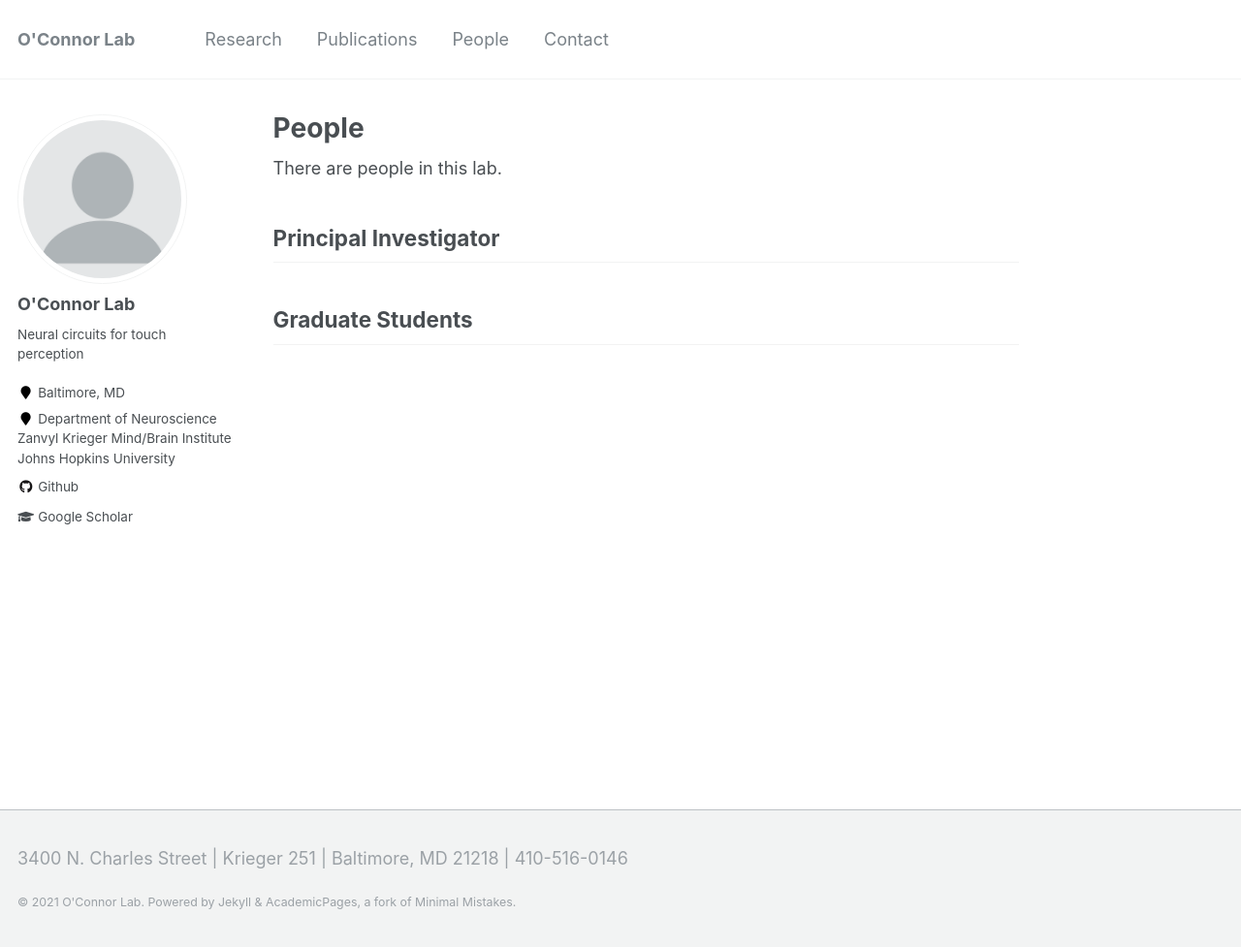
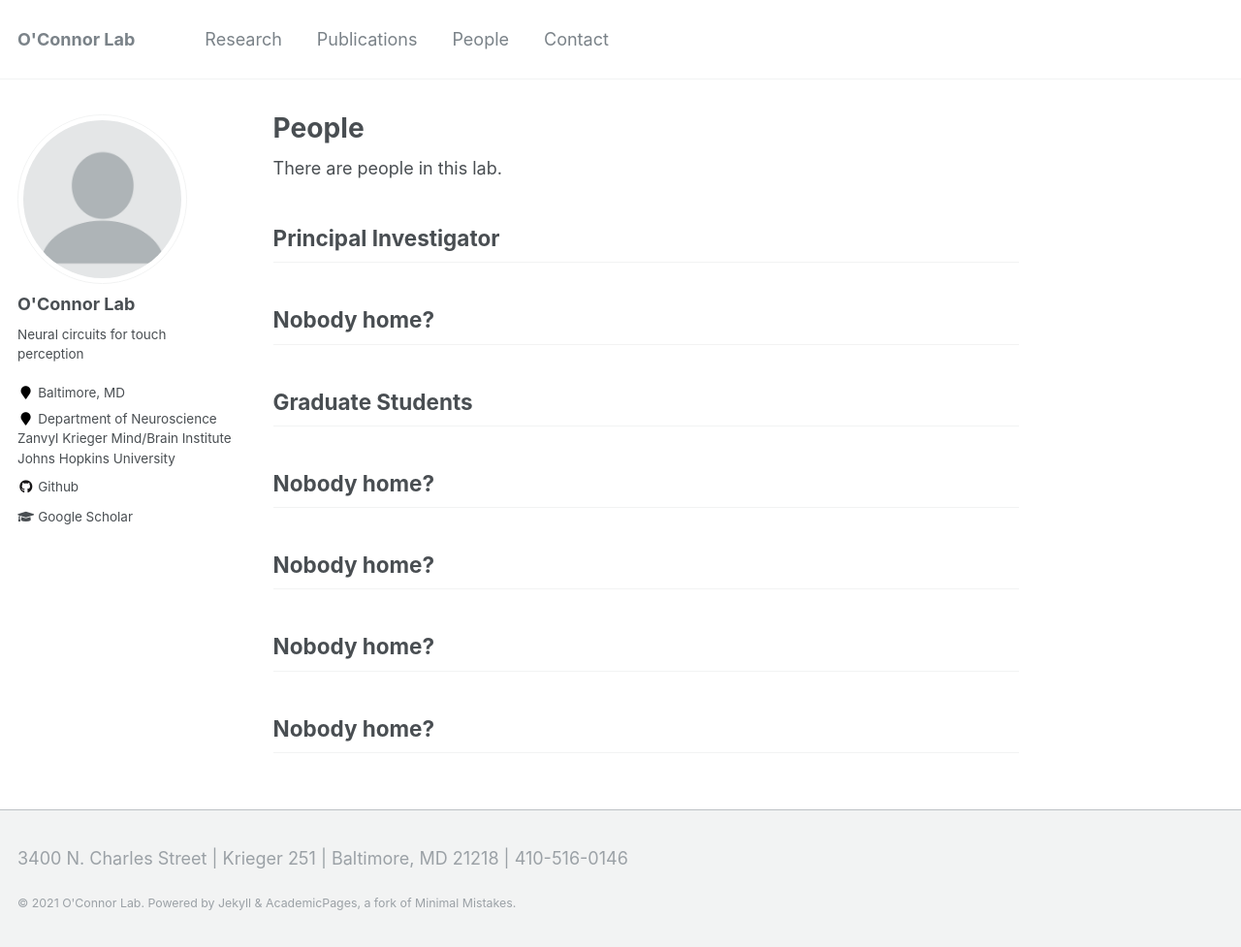
Before and after one commit to oconnorlab/oconnorlab.github.io, a Jekyll site: the page built from _pages/people.md, in a window 1280 px wide and 977 px high. Shown: the whole window at 97% size. Built offline with Jekyll 4.4.1, drawn with Linux system fonts in a browser that asks for light colours.

Commit message:
Update people.md

```diff
--- a/_pages/people.md
+++ b/_pages/people.md
@@ -18,6 +18,7 @@
 
 <!-- Skip section if there's nobody -->
 {% if people_in_role.size == 0 %}
+<h2> Nobody home? </h2>
   {% continue %}
 {% endif %}
 
```
